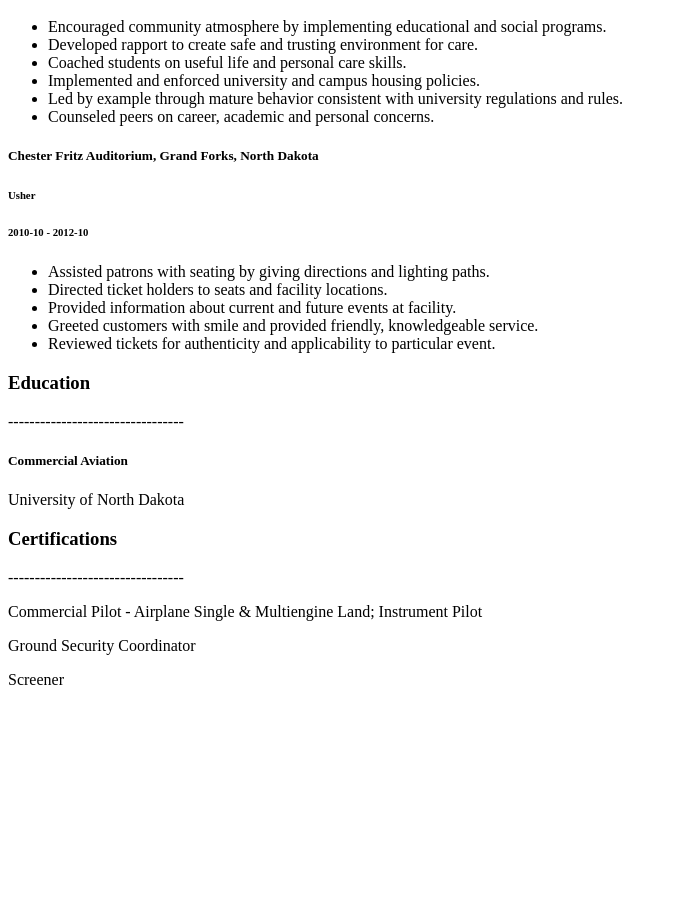
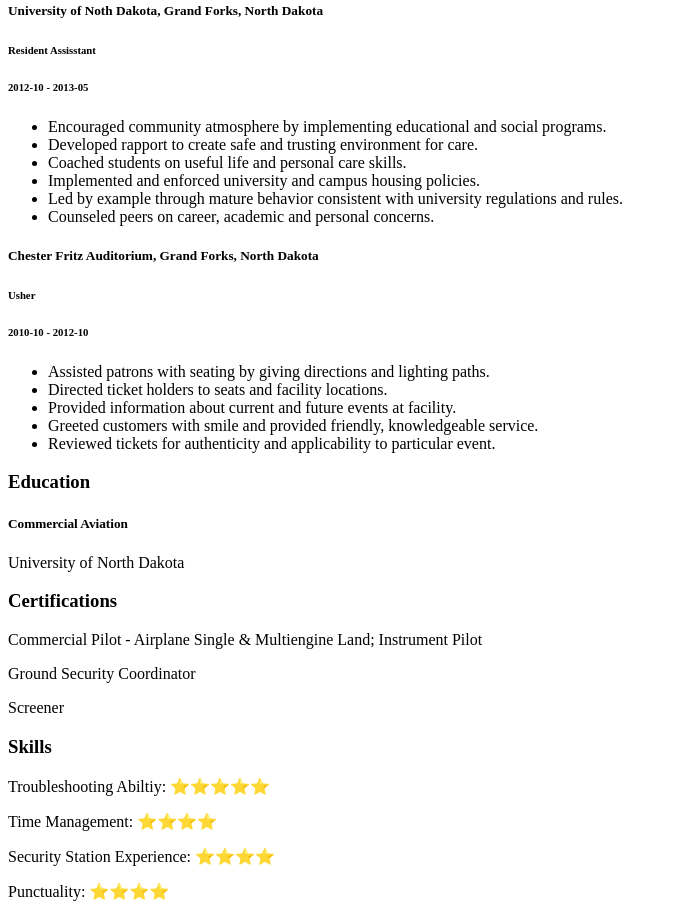
Before and after one commit to SouprFun/Resume, a plain HTML site: page Index.html in a window 1280 px wide. Shown: the part 1369-2286 px from the top of the page, without its empty margins (0-674 px from the left). Before the commit the page ends 2074 px from the top, so only its background shows below. Drawn offline with Linux system fonts and the light colour scheme.

Commit message:
Update Index.html

```diff
--- a/Index.html
+++ b/Index.html
@@ -8,13 +8,16 @@
   <body>
     <div class="header">
       <h1> Brian Campbell </h1>
+      <p1>3338 Primrose Ct.</p>
+      <p1>Grand Forks, ND 58201 </p>
+      <p1>701-740-7486</P>
+      <p>Bry123ftw@gmail.com
 
-    <p> Defensive security personnel with in-depth knowledge of Federal Aviation Regulations. Consistently works flexible hours in extreme weather conditions. Talented at keeping personnel, building and equipment secure. </p>
+      <p> Defensive security personnel with in-depth knowledge of Federal Aviation Regulations. Consistently works flexible hours in extreme weather conditions. Talented at keeping personnel, building and equipment secure. </p>
 
     </div>
     <div class="work">
       <h3> Work History </h3>
-      <p>--------------------------------- </p>
 
       <div class="avflight">
       <h5>Avflight GFK, Grand Forks, North Dakota</h5>
@@ -105,17 +108,23 @@
 
       <div class="Education">
         <h3> Education </h3>
-        <p> --------------------------------- </p>
         <h5> Commercial Aviation </h5>
         <p> University of North Dakota</p>
       </div>
 
       <div class="Certs">
         <h3> Certifications </h3>
-        <p> --------------------------------- </p>
         <p> Commercial Pilot - Airplane Single & Multiengine Land; Instrument Pilot </p>
         <p> Ground Security Coordinator</p>
         <p> Screener </p>
+      </div>
+
+      <div class="skills">
+        <h3> Skills </h3>
+        <p>Troubleshooting Abiltiy: ⭐⭐⭐⭐⭐</P>
+      <p>Time Management: ⭐⭐⭐⭐</p>
+      <p> Security Station Experience: ⭐⭐⭐⭐</p>
+      <p> Punctuality: ⭐⭐⭐⭐</p>
       </div>
 
     </div>
```
